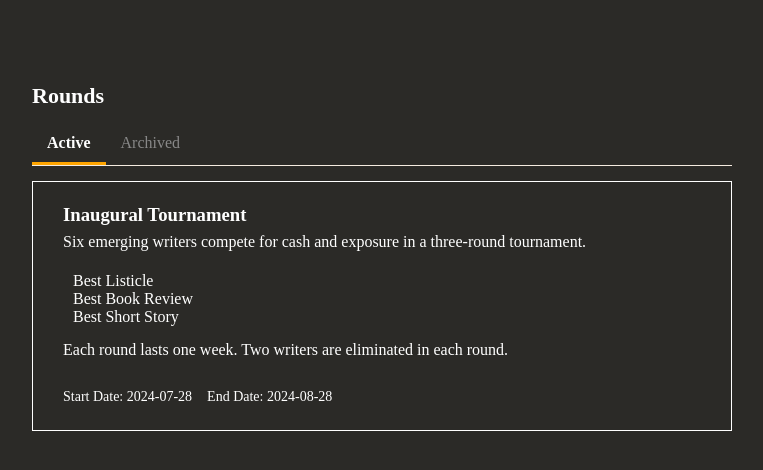
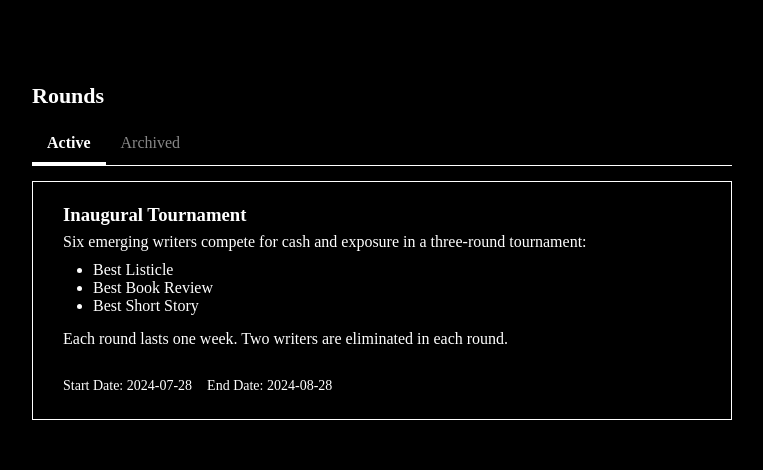
Before and after one commit to jchanolm/better-app, a Next.js app in the folder better-app/: page /rounds in a window 1280 px wide. Shown: the top 470 px of the page, without its empty margins (258-1021 px from the left). Built offline with nearby package versions, Linux system fonts and the light colour scheme.

Commit message:
yeah nigga

```diff
--- a/better-app/app/feed.css
+++ b/better-app/app/feed.css
@@ -2,7 +2,7 @@
 
 /* Feed Card */
 .feed-card {
-  background-color: #2b2a27;
+  background-color: #000000;
   padding: 20px;
   border-radius: 0px; /* No rounded corners */
   border: 1px solid #FFFFFF;
@@ -26,7 +26,7 @@
 
 
 .feed-card:hover {
-  background-color: #3c3a37; /* Slightly darker on hover */}
+  background-color: #121111; /* Slightly darker on hover */}
 
 /* Card Header */
 .card-header {
--- a/better-app/app/globals.css
+++ b/better-app/app/globals.css
@@ -10,5 +10,5 @@ body {
 
 
   body {
-    background-color: #2b2a27; /* or any color you prefer */
+    background-color: #000000; /* or any color you prefer */
   }
--- a/better-app/app/rounds/page.tsx
+++ b/better-app/app/rounds/page.tsx
@@ -16,10 +16,8 @@ const RoundsPage: React.FunctionComponent = () => {
           alignItems: 'center',
           paddingBottom: '20px'  // Removed borderBottom to remove the gray line
         }}>
-        <div>
-        </div>
-        <div>
-        </div>
+        <div></div>
+        <div></div>
       </header>
 
       {/* Feed Header Section */}
@@ -38,7 +36,11 @@ const RoundsPage: React.FunctionComponent = () => {
         }}>
 
         {/* Tab Navigation for Active / Archived */}
-        <nav style={{ display: 'flex', justifyContent: 'flex-start', borderBottom: '1px solid #f5ebe0' /* Lighter color for lines */ }}>
+        <nav style={{
+          display: 'flex',
+          justifyContent: 'flex-start',
+          borderBottom: '1px solid #FFF' /* White border for the entire navbar */
+        }}>
           <a
             href='#'
             onClick={() => setActiveTab('Active')}
@@ -46,7 +48,7 @@ const RoundsPage: React.FunctionComponent = () => {
               padding: '10px 15px',
               textDecoration: 'none',
               color: activeTab === 'Active' ? '#FFFFFF' : '#888',  // White if Active, otherwise grey
-          borderBottom: activeTab === 'Active' ? '3px solid #FFA500' : 'none',  // Highlight active tab
+              borderBottom: activeTab === 'Active' ? '3px solid #FFF' : 'none',  // White bar if Active
               fontWeight: activeTab === 'Active' ? 'bold' : 'normal',
               transition: 'color 0.3s',  // Smooth color transition
             }}
@@ -66,7 +68,7 @@ const RoundsPage: React.FunctionComponent = () => {
               padding: '10px 15px',
               textDecoration: 'none',
               color: activeTab === 'Archived' ? '#FFFFFF' : '#888',  // White if Archived is selected, otherwise grey
-          borderBottom: activeTab === 'Archived' ? '3px solid #FFA500' : 'none',  // Highlight active tab
+              borderBottom: activeTab === 'Archived' ? '3px solid #FFF' : 'none',  // White bar if Archived
               fontWeight: activeTab === 'Archived' ? 'bold' : 'normal',
               transition: 'color 0.3s',  // Smooth color transition
             }}
@@ -89,8 +91,8 @@ const RoundsPage: React.FunctionComponent = () => {
               {/* Card Content */}
               <div className="card-content">
                 <h3 style={{ color: '#FFFFFF' }}>Inaugural Tournament</h3> {/* Add color: white to the h3 */}
-            <p style={{ color: '#FFFFFF' }}>Six emerging writers compete for cash and exposure in a three-round tournament.</p> {/* Add color: white to p */}
-            <ul style={{ color: '#FFFFFF' }}> {/* Add color: white to ul */}
+                <p style={{ color: '#FFFFFF', marginBottom: '5px' }}>Six emerging writers compete for cash and exposure in a three-round tournament:</p>
+                  <ul style={{ listStyleType: 'disc', color: '#FFFFFF', paddingLeft: '20px', marginTop: '5px' }}> {/* Reduce top margin */}
                     <li style={{ color: '#FFFFFF' }}>Best Listicle</li>
                     <li style={{ color: '#FFFFFF' }}>Best Book Review</li>
                     <li style={{ color: '#FFFFFF' }}>Best Short Story</li>
```
Lines whose indentation alone changed are shown as unchanged.
